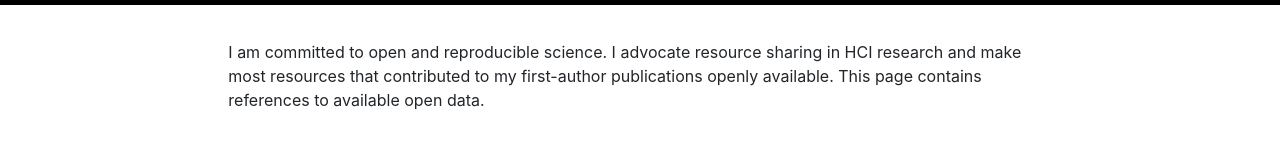
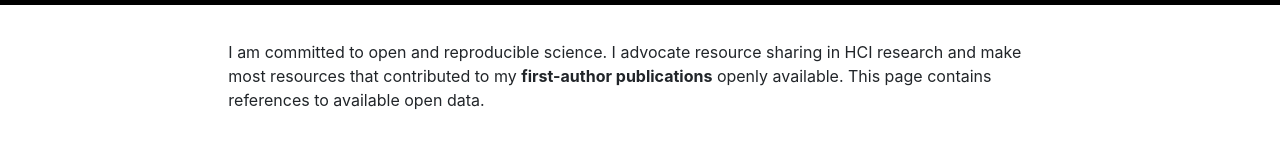
Before and after one commit to sefeg/sefeg.github.io, a website: page pages/open.html in a window 1280 px wide. Shown: the part 181-341 px from the top of the page. Drawn offline with nearby package versions, Linux system fonts and the light colour scheme.

Commit message:
Update open.html

```diff
--- a/pages/open.html
+++ b/pages/open.html
@@ -59,7 +59,7 @@
 
                 <p>
                     I am committed to open and reproducible science. I advocate resource sharing in HCI research and make
-                    most resources that contributed to my first-author publications openly available. This page contains
+                    most resources that contributed to my <b>first-author publications</b> openly available. This page contains
                     references to available open data.
                 </p>
             </div>
```
